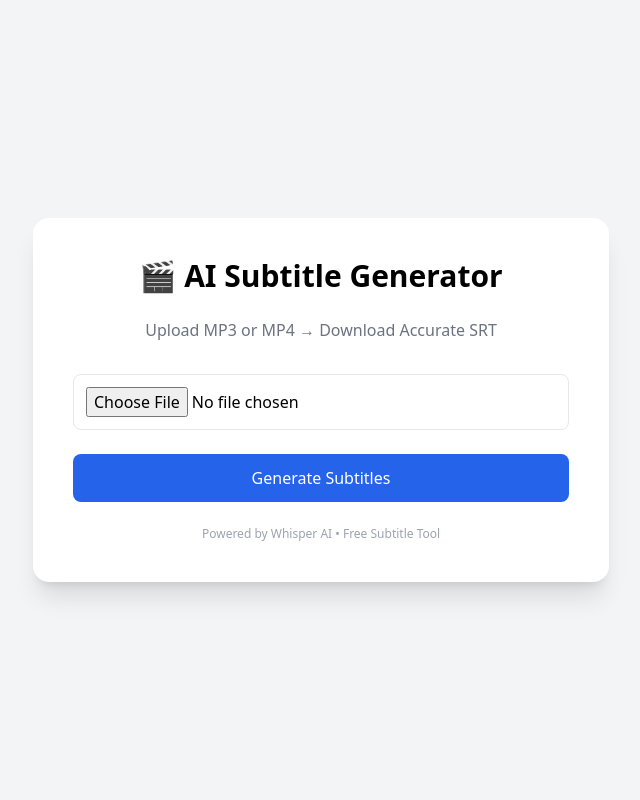
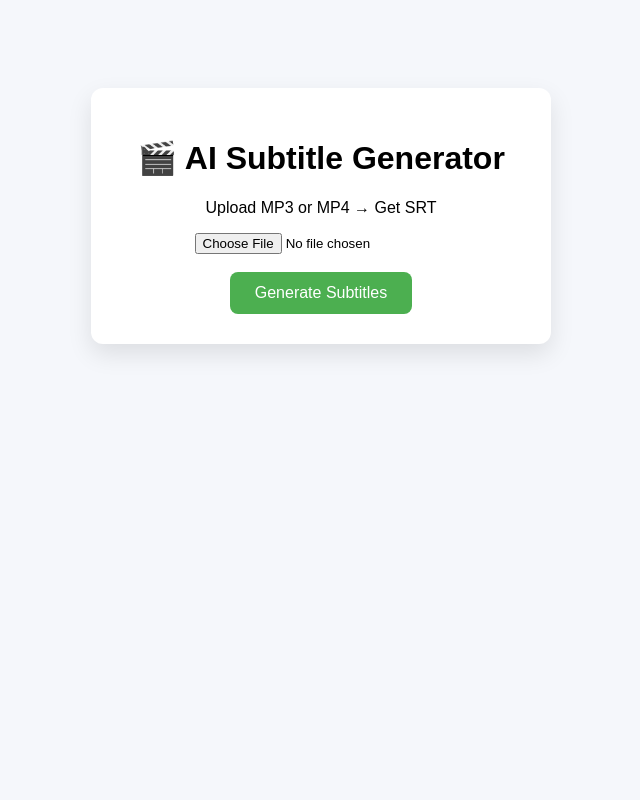
Before and after one commit to suresh078/ai-srt-generator, a Flask app: page / in a window 1280 px wide. Shown: the whole page, without its empty margins (319-959 px from the left). Run offline with Flask 3, Linux system fonts and the light colour scheme; some libraries are stand-ins or nearby versions.

Commit message:
Refactor index.html for improved layout and styles
Updated the HTML structure and styling for the AI Subtitle Generator page.

```diff
--- a/templates/index.html
+++ b/templates/index.html
@@ -2,28 +2,43 @@
 <html>
 <head>
 <title>AI Subtitle Generator</title>
-<script src="https://cdn.tailwindcss.com"></script>
+<style>
+body{
+  font-family: Arial;
+  background:#f5f7fb;
+  text-align:center;
+  padding-top:80px;
+}
+.card{
+  background:white;
+  width:400px;
+  margin:auto;
+  padding:30px;
+  border-radius:12px;
+  box-shadow:0 10px 25px rgba(0,0,0,0.1);
+}
+button{
+  background:#4CAF50;
+  color:white;
+  border:none;
+  padding:12px 25px;
+  border-radius:8px;
+  font-size:16px;
+  cursor:pointer;
+}
+</style>
 </head>
 
-<body class="bg-gray-100 flex items-center justify-center min-h-screen">
+<body>
+<div class="card">
+<h1>🎬 AI Subtitle Generator</h1>
+<p>Upload MP3 or MP4 → Get SRT</p>
 
-<div class="bg-white p-10 rounded-2xl shadow-xl w-full max-w-xl">
-    <h1 class="text-3xl font-bold text-center mb-6">🎬 AI Subtitle Generator</h1>
-    <p class="text-gray-500 text-center mb-8">Upload MP3 or MP4 → Download Accurate SRT</p>
+<form action="/transcribe" method="post" enctype="multipart/form-data">
+<input type="file" name="file" required><br><br>
+<button type="submit">Generate Subtitles</button>
+</form>
 
-    <form action="/upload" method="post" enctype="multipart/form-data" class="text-center">
-        <input type="file" name="file" required
-        class="mb-6 w-full border p-3 rounded-lg">
-
-        <button class="bg-blue-600 hover:bg-blue-700 text-white px-6 py-3 rounded-lg w-full">
-            Generate Subtitles
-        </button>
-    </form>
-
-    <p class="text-xs text-gray-400 mt-6 text-center">
-        Powered by Whisper AI • Free Subtitle Tool
-    </p>
 </div>
-
 </body>
 </html>
```
